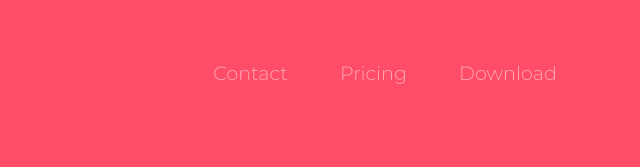
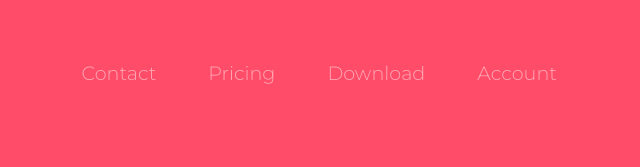
Before and after one commit to Harvie-Mz/Tindog-ui, a plain HTML site: page index.html in a window 1280 px wide. Shown: the top 167 px of the page, 505-1145 px from the left. Drawn offline with nearby package versions, Linux system fonts and the light colour scheme.

Commit message:
Update index.html

```diff
--- a/index.html
+++ b/index.html
@@ -57,6 +57,9 @@
                   </li>
                   <li class="nav-item">
                     <a class="nav-link" href="#cta">Download</a>
+                  </li>
+                  <li class="nav-item">
+                    <a class="nav-link" href="#login">Account</a>
                   </li>
                 </ul>
               </div>
```
